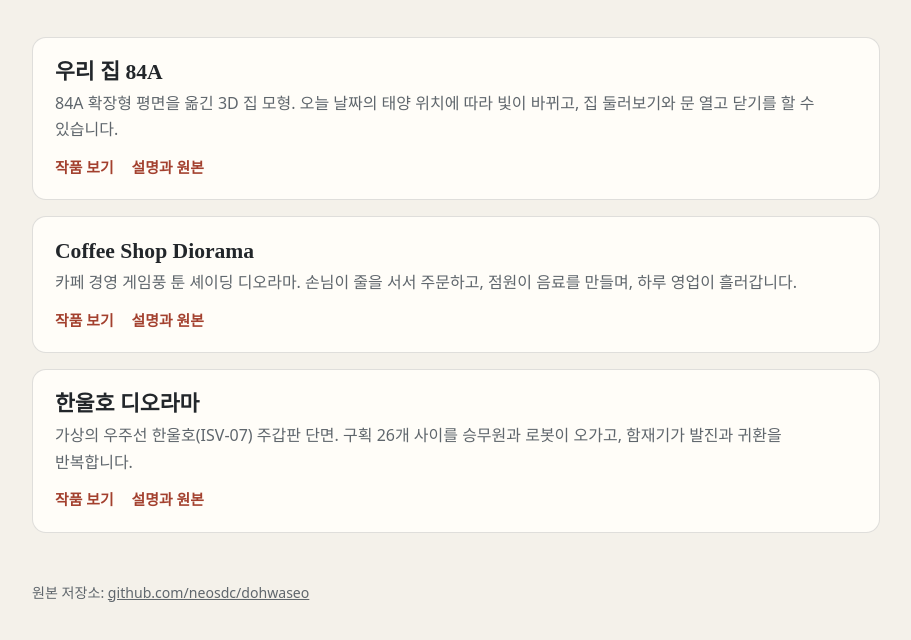
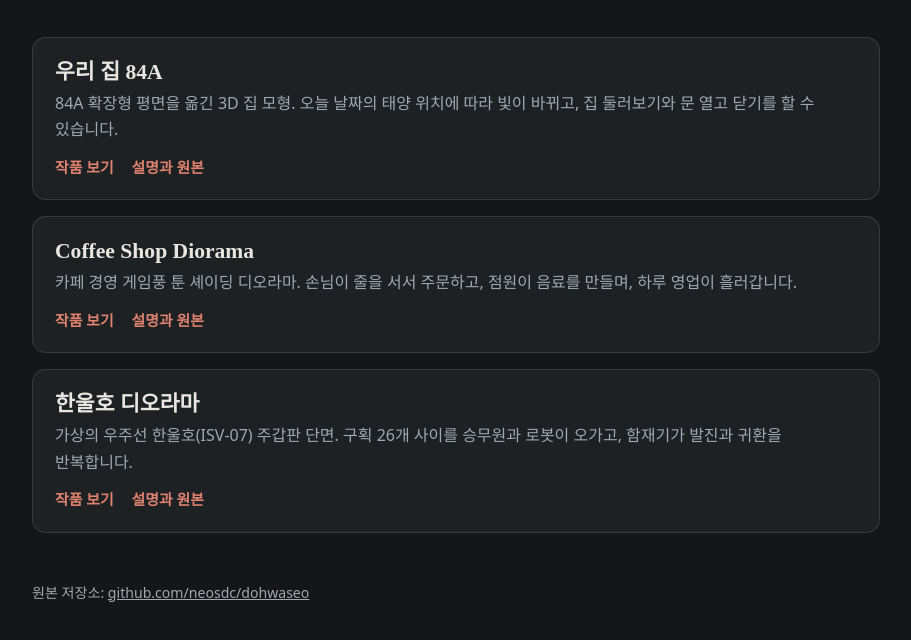
Before and after one commit to neosdc/dohwaseo, a plain HTML site: page index.html in a window 1280 px wide. Shown: the part 190-830 px from the top of the page, without its empty margins (184-1095 px from the left). Drawn offline with Linux system fonts and the light colour scheme; a web font is replaced by a local one.

Commit message:
Pages 첫 화면을 어두운 테마로 고정
시스템 설정과 관계없이 항상 어두운 배경으로 보이게 하고, 카드에 마우스를 올리면 강조되게 했습니다.

Co-Authored-By: Claude Opus 5.5 <noreply@anthropic.com>
Claude-Session: https://claude.ai/code/session_01AREDBUdmux5ULzVWLASEu5

```diff
--- a/index.html
+++ b/index.html
@@ -4,31 +4,23 @@
 <meta charset="utf-8">
 <meta name="viewport" content="width=device-width,initial-scale=1">
 <title>도화서</title>
+<meta name="theme-color" content="#141618">
 <meta name="description" content="Claude와 함께 만든 three.js 시각 작업물 모음">
 <link rel="preconnect" href="https://fonts.googleapis.com">
 <link rel="preconnect" href="https://fonts.gstatic.com" crossorigin>
 <link rel="stylesheet" href="https://fonts.googleapis.com/css2?family=Gowun+Batang:wght@700&family=IBM+Plex+Sans+KR:wght@400;600&display=swap">
 <style>
 :root{
-  --bg:#f4f1ea;
-  --card:#fffdf8;
-  --fg:#22262a;
-  --muted:#5f666c;
-  --line:rgba(34,38,42,.14);
-  --accent:#a3402e;
+  --bg:#141618;
+  --card:#1e2124;
+  --card-hover:#24282c;
+  --fg:#e8e6e1;
+  --muted:#a2a8ad;
+  --line:rgba(232,230,225,.12);
+  --accent:#e0836f;
   --font-display:"Gowun Batang","Nanum Myeongjo",serif;
   --font-body:"IBM Plex Sans KR","Apple SD Gothic Neo","Malgun Gothic",system-ui,sans-serif;
-  color-scheme:light dark;
-}
-@media (prefers-color-scheme:dark){
-  :root{
-    --bg:#17191b;
-    --card:#212427;
-    --fg:#e8e6e1;
-    --muted:#a2a8ad;
-    --line:rgba(232,230,225,.14);
-    --accent:#e0836f;
-  }
+  color-scheme:dark;
 }
 *{box-sizing:border-box}
 body{margin:0;background:var(--bg);color:var(--fg);font:16px/1.65 var(--font-body);word-break:keep-all;overflow-wrap:anywhere}
@@ -37,7 +29,8 @@ header h1{font:700 2.6rem/1.1 var(--font-display);margin:0 0 6px;letter-spacing:
 header h1 small{font-size:1.1rem;color:var(--muted);margin-left:8px;font-weight:700}
 header p{margin:0;color:var(--muted);max-width:60ch}
 .list{list-style:none;margin:40px 0 0;padding:0;display:grid;gap:16px}
-.item{background:var(--card);border:1px solid var(--line);border-radius:14px;padding:20px 22px}
+.item{background:var(--card);border:1px solid var(--line);border-radius:14px;padding:20px 22px;transition:background .15s,border-color .15s}
+.item:hover{background:var(--card-hover);border-color:rgba(224,131,111,.35)}
 .item h2{font:700 1.35rem/1.3 var(--font-display);margin:0 0 4px}
 .item h2 a{color:inherit;text-decoration:none}
 .item h2 a:hover{color:var(--accent)}
```
